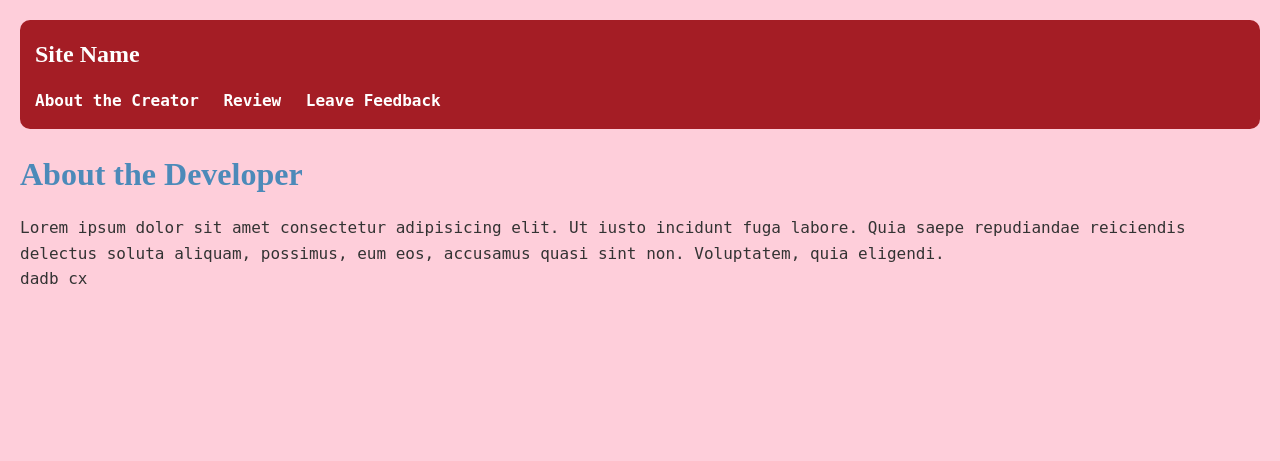
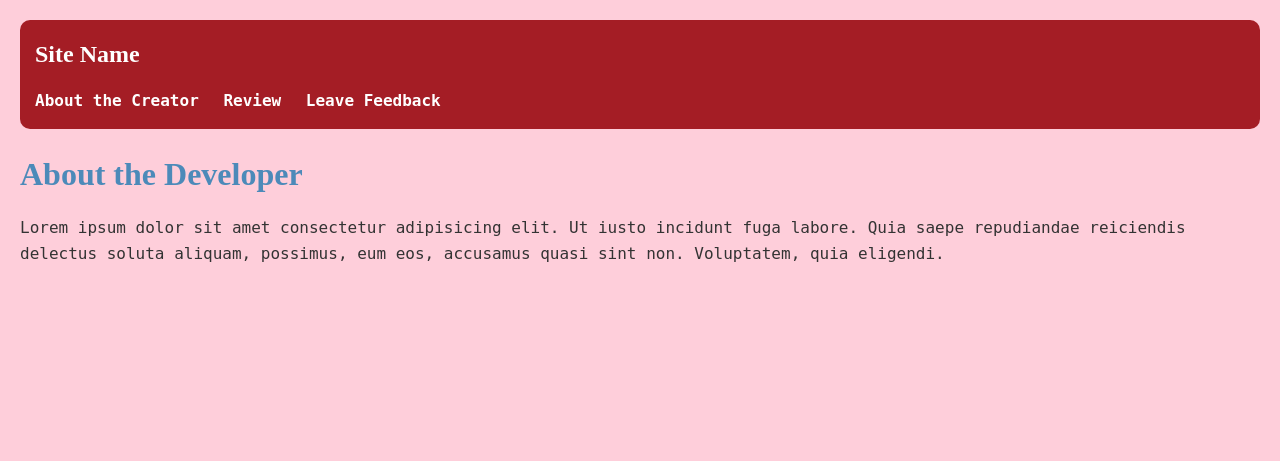
Before and after one commit to Thewitchs/Web3200Capstone, a Django app: template Project/templates/Project/about.html in a window 1280 px wide. Shown: the top 461 px of the page. Run offline with Django 5.2, Linux system fonts and the light colour scheme; the template is opened without the code that fills it, so the values that code supplies are empty.

Commit message:
4/9 inclass

```diff
--- a/Final/settings.py
+++ b/Final/settings.py
@@ -115,7 +115,7 @@ USE_TZ = True
 # Static files (CSS, JavaScript, Images)
 # https://docs.djangoproject.com/en/6.0/howto/static-files/
 
-STATIC_URL = 'static/'
+STATIC_URL = '/static/'
 
 STATICFILES_DIRS = [
     BASE_DIR / "static",
--- a/templates/base.html
+++ b/templates/base.html
@@ -4,20 +4,19 @@
   <head>
     <meta charset="UTF-8" />
     <meta name="viewport" content="width=device-width, initial-scale=1.0" />
-    <link rel="stylesheet" href="{%static 'project/css/style.css'%}" />
+    <link rel="stylesheet" href="{%static '/project/css/style.css'%}" />
     <title>{%block title%}{%endblock%}</title>
     {%block css_files%} {%endblock%}
   </head>
   <body>
     <header>
       <nav>
-        <h1><a href="{% url "home" %}">Site Name</a></h1>
-        <a href="{% url "about" %}">About the Creator</a>
-        <a href="{% url "feedback-list" %}">Review</a>
-        <a href="{% url "app-review" %}">Leave Feedback</a>
+        <h1><a href="{% url 'home' %}">Site Name</a></h1>
+        <a href="{% url 'about' %}">About the Creator</a>
+        <a href="{% url 'feedback-list' %}">Review</a>
+        <a href="{% url 'app-review' %}">Leave Feedback</a>
       </nav>
     </header>
     {%block content%} {%endblock%}
   </body>
 </html>
-dadb cx
```
